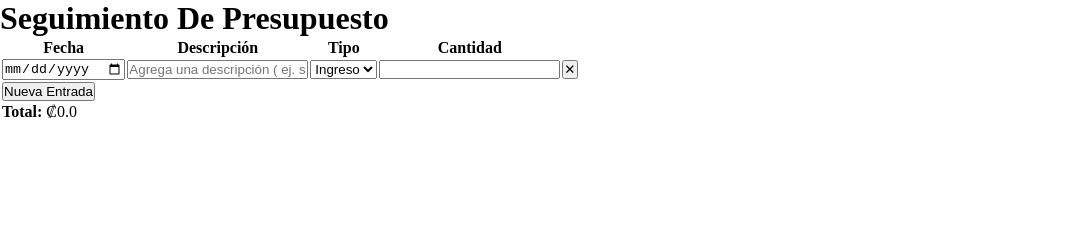
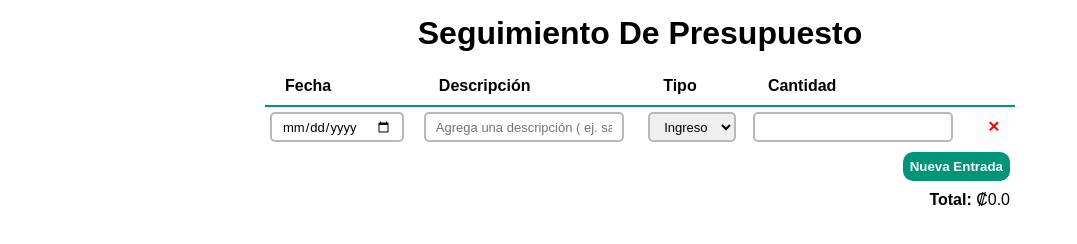
Before and after one commit to dgutierrez21/Proyecto--Seguimiento-De-Presupuesto, a plain HTML site: page index.html in a window 1280 px wide. Shown: the whole page, without its empty margins (0-1077 px from the left). Drawn offline with Linux system fonts and the light colour scheme.

Commit message:
feat: dar estilos a la estructura del proyecto

```diff
--- a/css/style.css
+++ b/css/style.css
@@ -23,3 +23,83 @@ img {
 button {
   cursor: pointer;
 }
+
+h1 {
+  text-align: center;
+  margin: 15px 0;
+}
+
+.seguimiento-presupuesto {
+  border-collapse: collapse;
+  min-width: 750px;
+  margin: 0 auto;
+}
+
+body,
+.seguimiento-presupuesto * {
+  font-family: sans-serif;
+}
+
+.seguimiento-presupuesto th {
+  text-align: left;
+  padding: 10px 20px;
+  border-bottom: 2px solid #009578;
+}
+
+.seguimiento-presupuesto td {
+  padding: 5px;
+}
+
+.input,
+.eliminar-entrada {
+  height: 30px;
+  font-size: 13px;
+  padding: 0 10px;
+  margin: 0;
+}
+
+.input {
+  border: 2px solid #b8b8b8;
+  border-radius: 5px;
+}
+
+.input:focus {
+  border-color: #bbbbbb;
+}
+
+.eliminar-entrada {
+  font-size: 15px;
+  display: grid;
+  place-items: center;
+  width: 30px;
+  background: none;
+  border: none;
+  color: red;
+  border-radius: 50%;
+  outline: none;
+  cursor: pointer;
+  font-weight: bold;
+}
+
+.eliminar-entrada:hover {
+  background: rgba(255, 0, 0, 0.1);
+}
+
+.nueva-entrada {
+  font-weight: bold;
+  padding: 7px;
+  background-color: #009578;
+  color: #fff;
+  border-radius: 10px;
+  border: none;
+  transition: background 0.3s;
+}
+
+.nueva-entrada:hover {
+  background-color: #016854;
+}
+
+.resumen,
+.controles {
+  text-align: right;
+}
```
